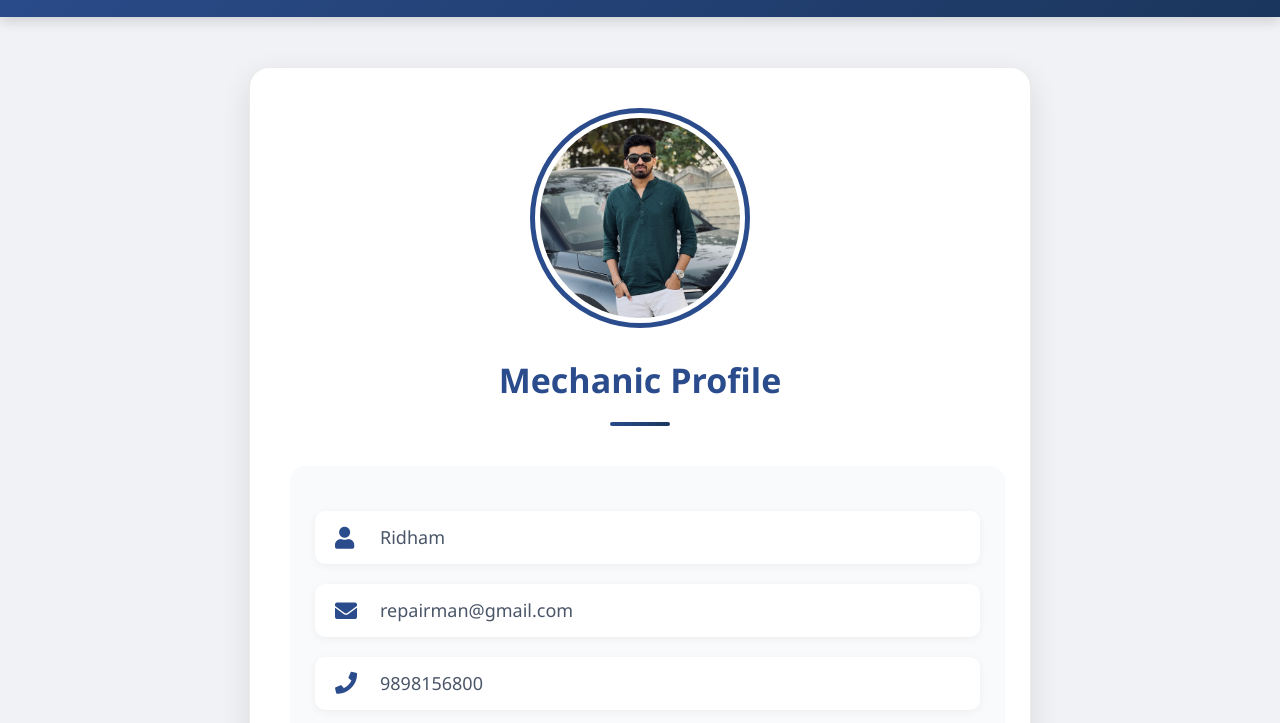
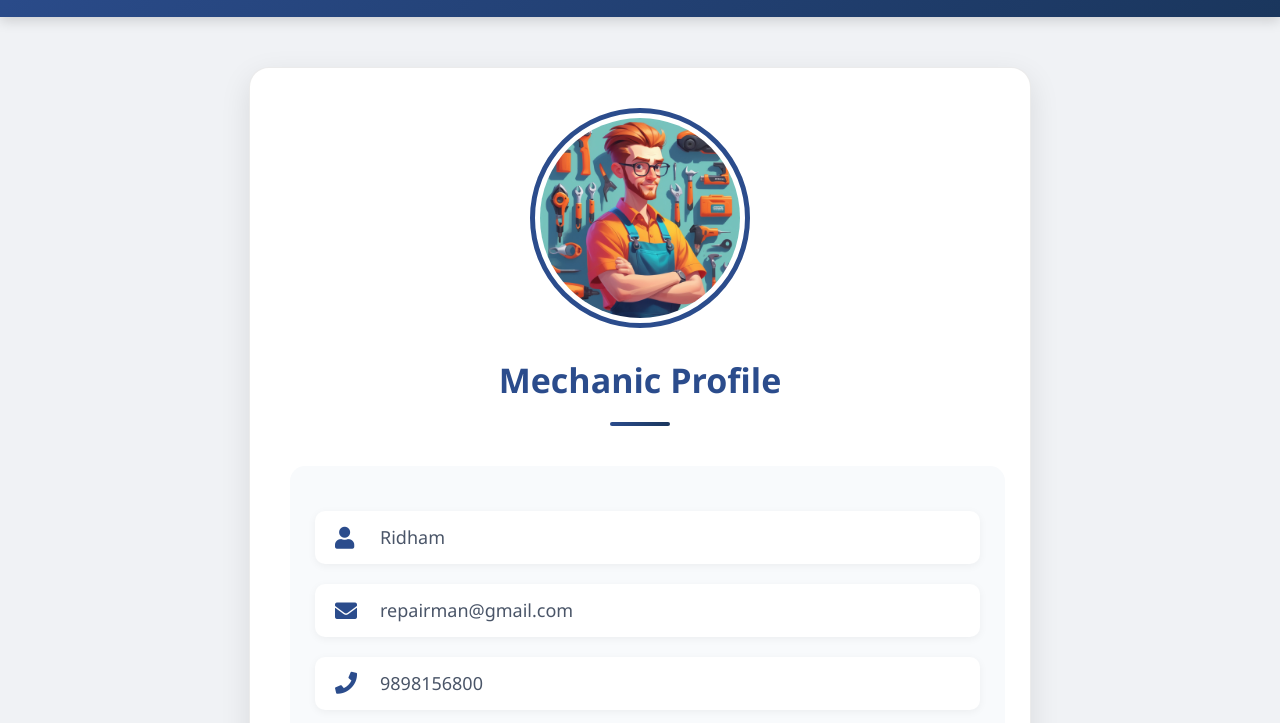
Before and after one commit to yogi4089/roadside-helper, a website: page views/mecprofile.html in a window 1280 px wide. Shown: the part 77-800 px from the top of the page. Drawn offline with Linux system fonts and the light colour scheme; no server answers; sample sign-in values are in the browser's storage.

Commit message:
add and modified mecprofile

```diff
--- a/views/mecprofile.html
+++ b/views/mecprofile.html
@@ -326,7 +326,7 @@
         </div>
     </div>
     <div class="profile-container">
-        <img class="profilepic" alt="Mechanic Profile Picture" src="profitle.jpg">
+        <img class="profilepic" alt="Mechanic Profile Picture" src="mechanicpro.jpg">
         <h2>Mechanic Profile</h2>
         <div class="profile-info">
             <p>
```
Also changed, not shown: views/mechanicpro.jpg (added).
